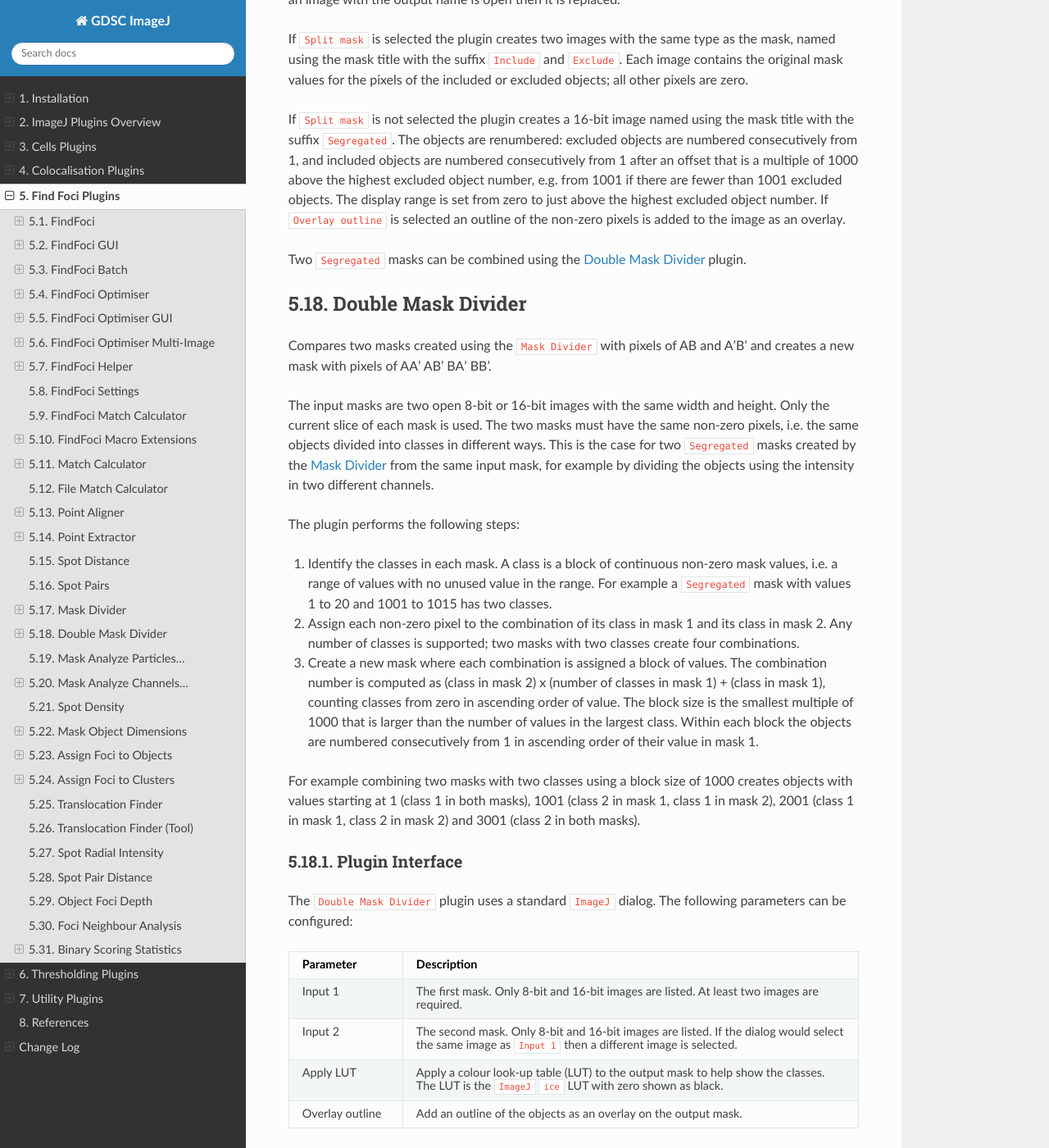
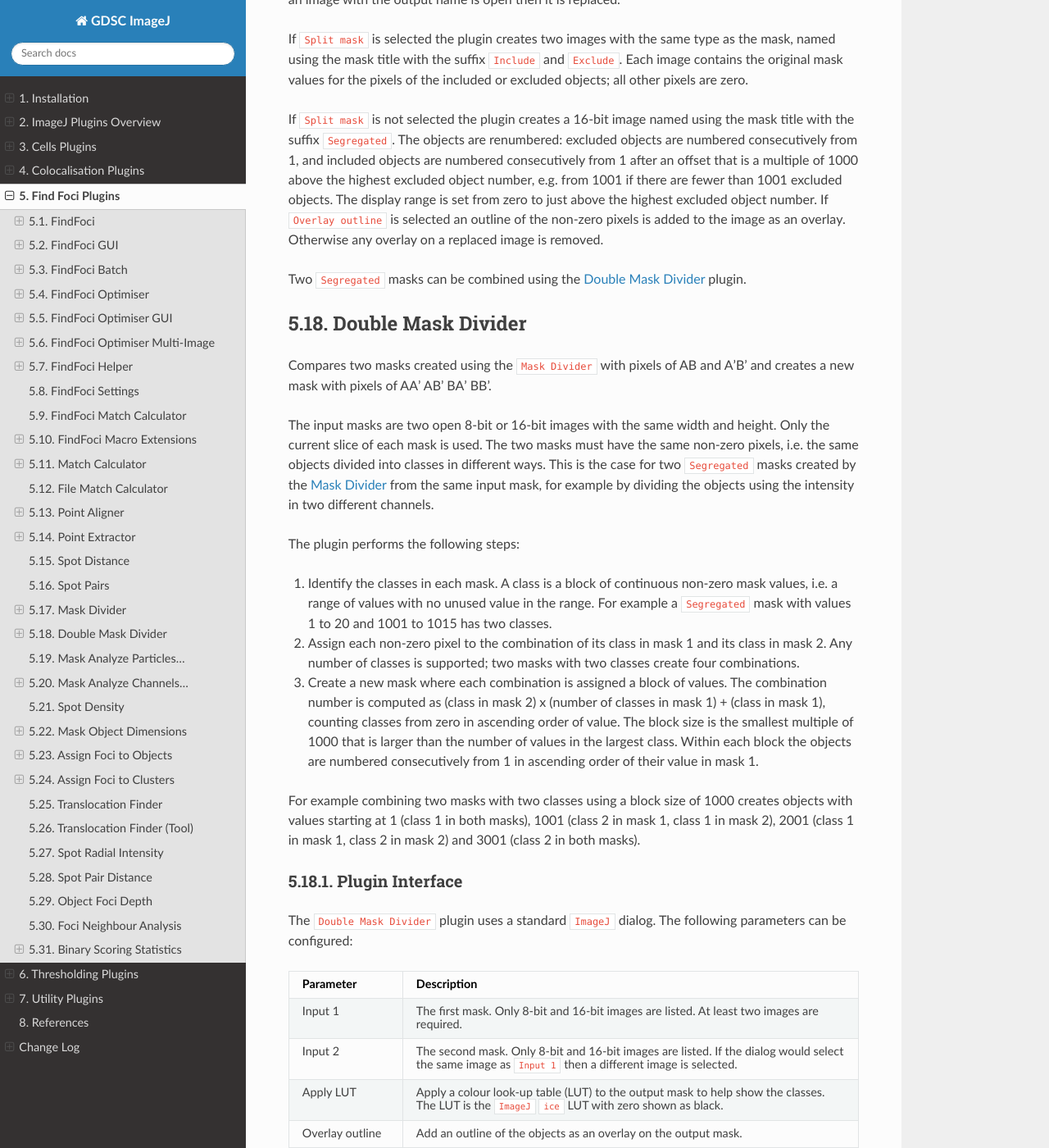
Before and after one commit to aherbert/gdsc, a Sphinx documentation site: the page built from docs/findfoci_plugins.rst, in a window 1280 px wide and 1400 px high, scrolled down 67165 px. Shown: the whole window at 82% size. Built offline with Sphinx 7.4.7 and the Read the Docs theme 3.1.0, drawn with Linux system fonts in a browser that asks for light colours; some of the changed text lies outside the part shown.

Commit message:
Document the mask outline removal and the background fraction range

```diff
--- a/docs/findfoci_plugins.rst
+++ b/docs/findfoci_plugins.rst
@@ -2773,7 +2773,7 @@ The input image and the mask are not modified. The output depends on the ``Split
 
 If ``Split mask`` is selected the plugin creates two images with the same type as the mask, named using the mask title with the suffix ``Include`` and ``Exclude``. Each image contains the original mask values for the pixels of the included or excluded objects; all other pixels are zero.
 
-If ``Split mask`` is not selected the plugin creates a 16-bit image named using the mask title with the suffix ``Segregated``. The objects are renumbered: excluded objects are numbered consecutively from 1, and included objects are numbered consecutively from 1 after an offset that is a multiple of 1000 above the highest excluded object number, e.g. from 1001 if there are fewer than 1001 excluded objects. The display range is set from zero to just above the highest excluded object number. If ``Overlay outline`` is selected an outline of the non-zero pixels is added to the image as an overlay.
+If ``Split mask`` is not selected the plugin creates a 16-bit image named using the mask title with the suffix ``Segregated``. The objects are renumbered: excluded objects are numbered consecutively from 1, and included objects are numbered consecutively from 1 after an offset that is a multiple of 1000 above the highest excluded object number, e.g. from 1001 if there are fewer than 1001 excluded objects. The display range is set from zero to just above the highest excluded object number. If ``Overlay outline`` is selected an outline of the non-zero pixels is added to the image as an overlay. Otherwise any overlay on a replaced image is removed.
 
 Two ``Segregated`` masks can be combined using the :ref:`findfoci_plugins:Double Mask Divider` plugin.
 
@@ -2825,7 +2825,7 @@ The ``Double Mask Divider`` plugin uses a standard ``ImageJ`` dialog. The follow
 Output
 ~~~~~~
 
-The input masks are not modified. The plugin creates a 16-bit image named ``Double Mask Divider``. If an image with this name is open then it is replaced. The background is zero. If ``Overlay outline`` is selected an outline of the non-zero pixels is added to the image as an overlay.
+The input masks are not modified. The plugin creates a 16-bit image named ``Double Mask Divider``. If an image with this name is open then it is replaced. The background is zero. If ``Overlay outline`` is selected an outline of the non-zero pixels is added to the image as an overlay. Otherwise any overlay on a replaced image is removed.
 
 An error is shown if:
 
```
Also changed, not shown: other parts of docs/findfoci_plugins.rst (+1 -1 lines).
